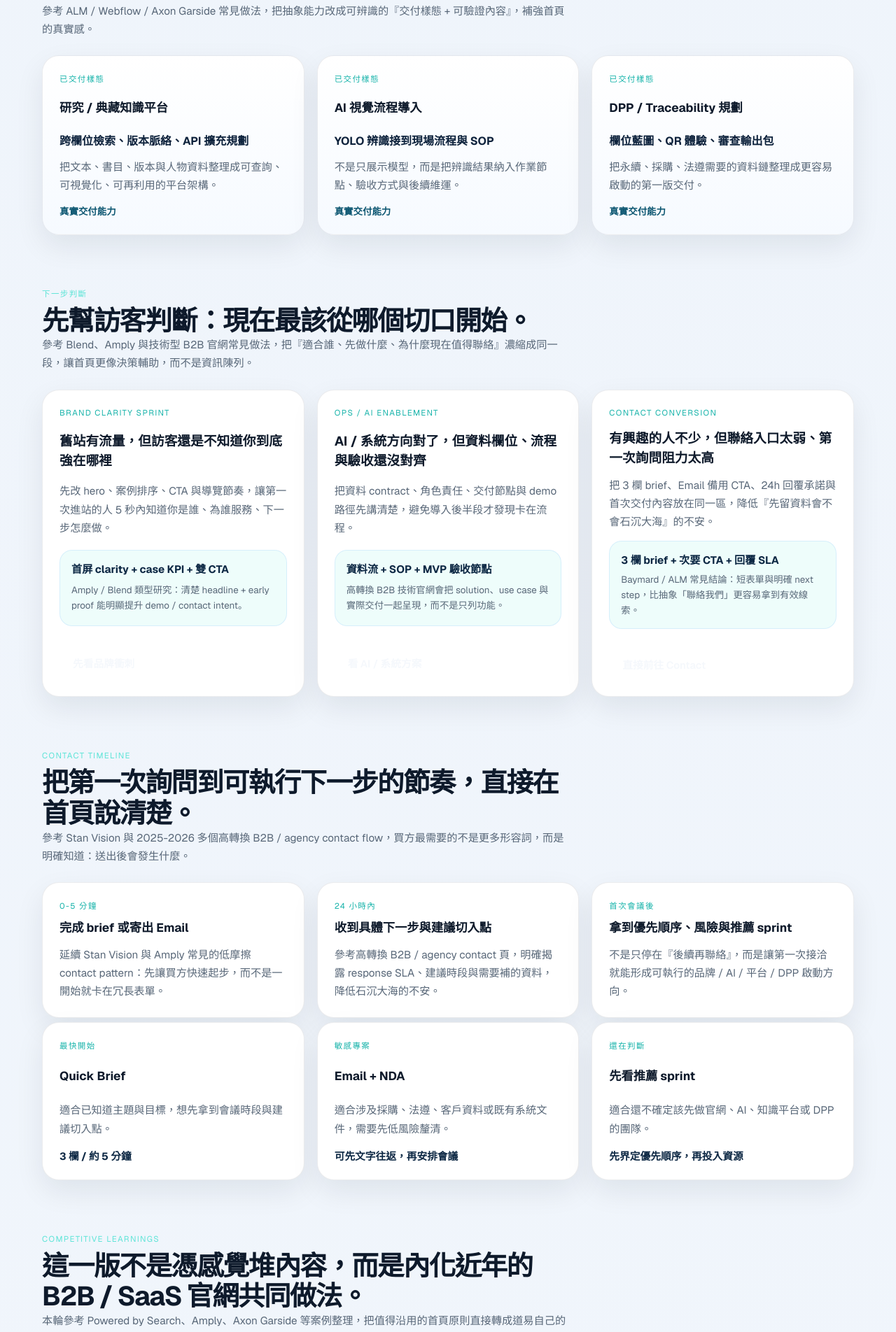
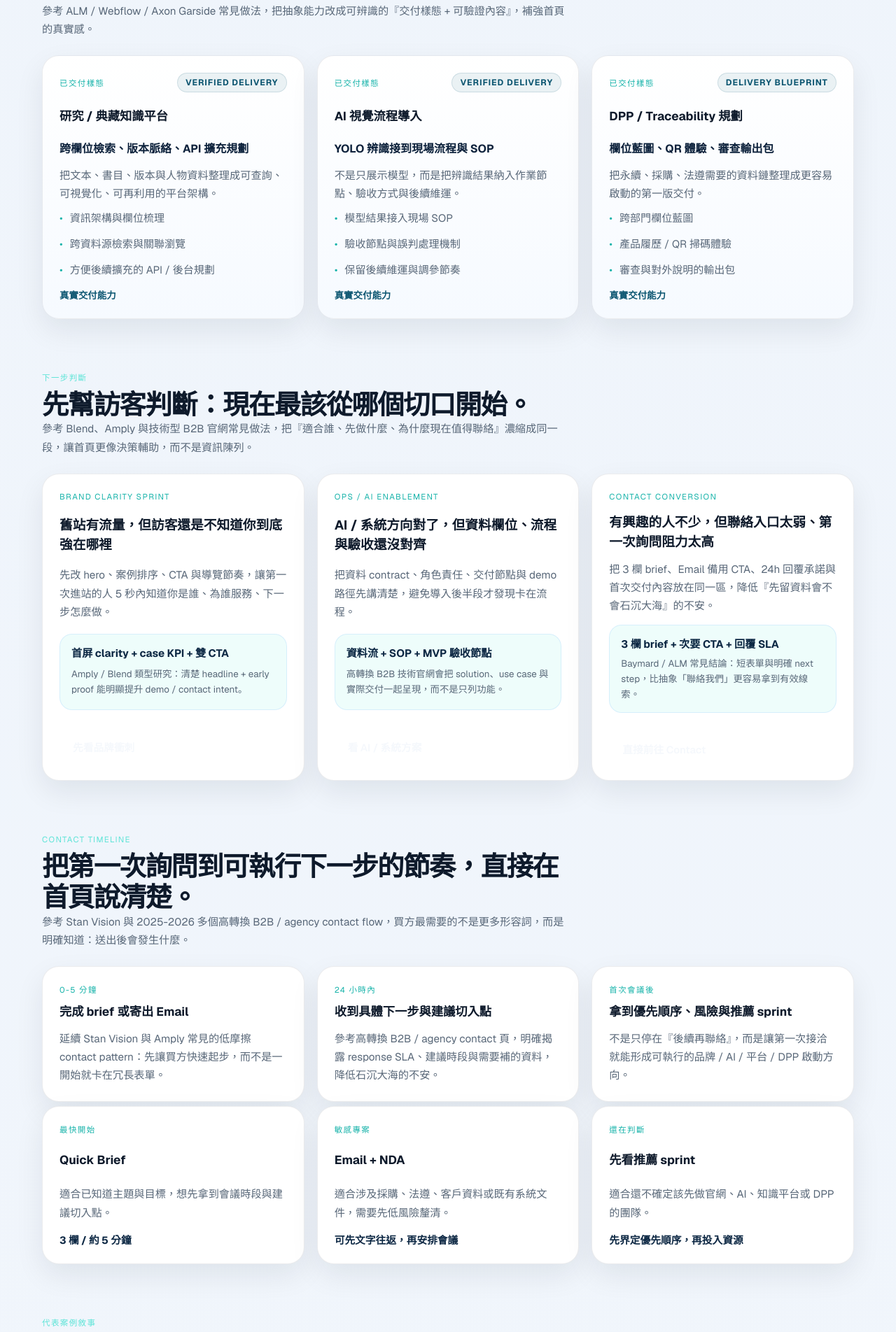
Before and after one commit to yangyen1977-wq/daoyi-website-2026, a Next.js app: page / in a window 1280 px wide. Shown: the part 9796-11700 px from the top of the page at 70% size. Built offline with nearby package versions, Linux system fonts and the light colour scheme.

Commit message:
Tighten homepage proof credibility and trim internal-facing content

```diff
--- a/src/app/globals.css
+++ b/src/app/globals.css
@@ -1846,10 +1846,36 @@ a:hover {
   background: linear-gradient(180deg, #ffffff, #f6faff);
 }
 
+.proof-ledger-card-topline {
+  display: flex;
+  align-items: center;
+  justify-content: space-between;
+  gap: 12px;
+  flex-wrap: wrap;
+}
+
+.proof-ledger-status {
+  display: inline-flex;
+  align-items: center;
+  border-radius: 999px;
+  padding: 0.3rem 0.7rem;
+  background: rgba(12, 86, 113, 0.08);
+  border: 1px solid rgba(12, 86, 113, 0.14);
+  color: #0c5671;
+  font-size: 0.76rem;
+  font-weight: 700;
+  letter-spacing: 0.08em;
+  text-transform: uppercase;
+}
+
 .proof-ledger-card strong {
   color: #0d223c;
   font-size: 1rem;
   line-height: 1.6;
+}
+
+.proof-ledger-bullets {
+  margin-top: -2px;
 }
 
 .proof-ledger-card small {
--- a/src/app/layout.tsx
+++ b/src/app/layout.tsx
@@ -120,8 +120,8 @@ export const metadata: Metadata = {
     type: "website",
     locale: "zh_TW",
     url: siteConfig.url,
-    title: `${siteConfig.name} | B2B 官網、AI、知識平台、DPP 與資料流程整合`,
-    description: "給需要同時處理品牌主張、案例證據、RWD 體驗、AI 導入與 DPP / Traceability 的 B2B 團隊：先把可交付成果、回覆節奏與下一步講清楚。",
+    title: `${siteConfig.name} | B2B 官網改版、AI 導入、知識平台、DPP 與資料流程整合`,
+    description: "給需要同時處理品牌主張、案例證據、RWD 體驗、AI 導入與 DPP / Traceability 的 B2B 團隊：先看已交付樣態、回覆節奏與低摩擦 contact 起點。",
     siteName: siteConfig.name,
     images: [
       {
--- a/src/app/page.tsx
+++ b/src/app/page.tsx
@@ -28,7 +28,6 @@ import {
   homepageDecisionBoard,
   homepageSignalStack,
   homepageFirstWeekDeliverables,
-  competitiveInsights,
   homepageResponseTimeline,
   homepageDecisionSnapshot,
   homepageCompactCaseEvidence,
@@ -433,16 +432,23 @@ export default function Home() {
         <div className="card-grid three-up proof-ledger-grid">
           {verifiedProofLedger.map((item) => (
             <article key={item.title} className="card proof-ledger-card">
-              <span className="mini-label accent">{item.label}</span>
+              <div className="proof-ledger-card-topline">
+                <span className="mini-label accent">{item.label}</span>
+                <span className="proof-ledger-status">{item.status}</span>
+              </div>
               <h3>{item.title}</h3>
               <strong>{item.proof}</strong>
               <p>{item.detail}</p>
+              <ul className="bullet-list compact proof-ledger-bullets">
+                {item.bullets.map((bullet) => (
+                  <li key={bullet}>{bullet}</li>
+                ))}
+              </ul>
               <small>{item.confidence}</small>
             </article>
           ))}
         </div>
       </Section>
-
 
       <Section
         id="decision-paths"
@@ -493,26 +499,6 @@ export default function Home() {
           ))}
         </div>
         <script type="application/ld+json" dangerouslySetInnerHTML={{ __html: JSON.stringify(contactHowToSchema) }} />
-      </Section>
-
-      <Section
-        eyebrow="Competitive learnings"
-        title="這一版不是憑感覺堆內容，而是內化近年的 B2B / SaaS 官網共同做法。"
-        description="本輪參考 Powered by Search、Amply、Axon Garside 等案例整理，把值得沿用的首頁原則直接轉成道易自己的設計守則。"
-      >
-        <div className="card-grid three-up competitive-insight-grid">
-          {competitiveInsights.map((item) => (
-            <article key={item.title} className="feature-surface competitive-insight-card">
-              <span className="mini-label accent">{item.source}</span>
-              <h3>{item.title}</h3>
-              <p>{item.detail}</p>
-              <div className="competitive-insight-application">
-                <strong>如何用在道易</strong>
-                <p>{item.application}</p>
-              </div>
-            </article>
-          ))}
-        </div>
       </Section>
 
       <Section
--- a/src/lib/site.ts
+++ b/src/lib/site.ts
@@ -523,6 +523,8 @@ export const verifiedProofLedger = [
     proof: "跨欄位檢索、版本脈絡、API 擴充規劃",
     detail: "把文本、書目、版本與人物資料整理成可查詢、可視覺化、可再利用的平台架構。",
     confidence: "真實交付能力",
+    status: "Verified delivery",
+    bullets: ["資訊架構與欄位梳理", "跨資料源檢索與關聯瀏覽", "方便後續擴充的 API / 後台規劃"],
   },
   {
     label: "已交付樣態",
@@ -530,6 +532,8 @@ export const verifiedProofLedger = [
     proof: "YOLO 辨識接到現場流程與 SOP",
     detail: "不是只展示模型，而是把辨識結果納入作業節點、驗收方式與後續維運。",
     confidence: "真實交付能力",
+    status: "Verified delivery",
+    bullets: ["模型結果接入現場 SOP", "驗收節點與誤判處理機制", "保留後續維運與調參節奏"],
   },
   {
     label: "已交付樣態",
@@ -537,6 +541,8 @@ export const verifiedProofLedger = [
     proof: "欄位藍圖、QR 體驗、審查輸出包",
     detail: "把永續、採購、法遵需要的資料鏈整理成更容易啟動的第一版交付。",
     confidence: "真實交付能力",
+    status: "Delivery blueprint",
+    bullets: ["跨部門欄位藍圖", "產品履歷 / QR 掃碼體驗", "審查與對外說明的輸出包"],
   },
 ];
 
```
